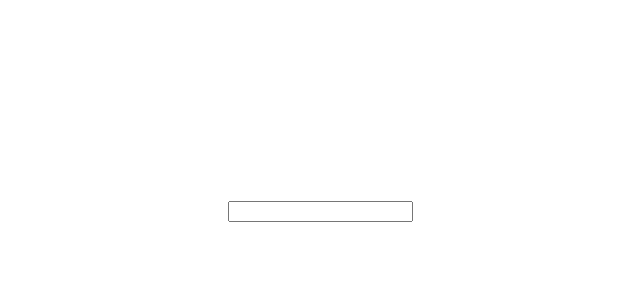
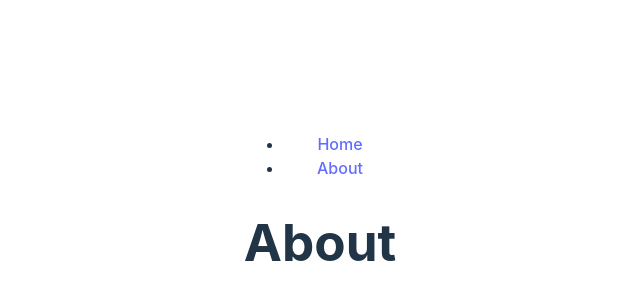
Before and after one commit to castetus/react-2023-q1, a React (Vite) app: page /about in a window 1280 px wide. Shown: the part 190-490 px from the top of the page, without its empty margins (320-960 px from the left). Built offline with nearby package versions, Linux system fonts and the light colour scheme.

Commit message:
feat: add pages & layout

```diff
--- a/package.json
+++ b/package.json
@@ -30,6 +30,7 @@
     "eslint-config-react-app": "^7.0.1",
     "eslint-plugin-prettier": "^4.2.1",
     "prettier": "2.8.4",
+    "react-router-dom": "^6.8.2",
     "typescript": "^4.9.3",
     "vite": "^4.1.0",
     "vite-plugin-eslint": "^1.8.1"
--- a/src/App.tsx
+++ b/src/App.tsx
@@ -1,12 +1,22 @@
 import React from 'react';
 import './App.css';
-import SearchBar from './components/SearchBar/SearchBar';
+import { BrowserRouter, Routes, Route } from 'react-router-dom';
+import Layout from '@/Layout';
+import Home from '@/pages/Home';
+import About from '@/pages/About';
+import NotFound from '@/pages/NotFound';
 
 function App() {
   return (
-    <div className="App">
-      <SearchBar />
-    </div>
+    <BrowserRouter>
+      <Routes>
+        <Route path="/" element={<Layout />}>
+          <Route index element={<Home />} />
+          <Route path="about" element={<About />} />
+          <Route path="*" element={<NotFound />} />
+        </Route>
+      </Routes>
+    </BrowserRouter>
   );
 }
 
--- /dev/null
+++ b/src/Layout.tsx
@@ -0,0 +1,23 @@
+import React from 'react';
+import { Outlet, Link } from 'react-router-dom';
+
+const Layout = () => {
+  return (
+    <>
+      <nav>
+        <ul>
+          <li>
+            <Link to="/">Home</Link>
+          </li>
+          <li>
+            <Link to="/about">About</Link>
+          </li>
+        </ul>
+      </nav>
+
+      <Outlet />
+    </>
+  );
+};
+
+export default Layout;
--- a/src/components/SearchBar/SearchBar.tsx
+++ b/src/components/SearchBar/SearchBar.tsx
@@ -7,19 +7,30 @@ class SearchBar extends React.Component {
     searchQuery: '',
   };
 
+  test(): unknown {
+    console.log(this.state);
+    return this.state;
+  }
+
   componentDidMount(): void {
-    try {
-      const savedQuery = localStorage.getItem(LSKey) || '';
+    const savedQuery = localStorage.getItem(LSKey) || '';
+    if (savedQuery) {
       this.setQuery(savedQuery);
-    } catch (error) {
-      console.log(error);
     }
   }
   componentWillUnmount(): void {
+    // const test = this.test.bind(this);
+    // console.log('unmount');
+    alert(JSON.stringify(this.state));
+    // setTimeout(() => {
+    // console.log('unmount', this.test());
+    // alert(this.state.searchQuery);
     localStorage.setItem(LSKey, this.state.searchQuery);
+    // }, 0);
   }
   setQuery(val: string) {
     this.setState({ searchQuery: val });
+    console.log(this.state);
   }
   render() {
     return (
--- a/src/main.tsx
+++ b/src/main.tsx
@@ -3,8 +3,4 @@ import ReactDOM from 'react-dom/client';
 import App from './App';
 import './index.css';
 
-ReactDOM.createRoot(document.getElementById('root') as HTMLElement).render(
-  <React.StrictMode>
-    <App />
-  </React.StrictMode>
-);
+ReactDOM.createRoot(document.getElementById('root') as HTMLElement).render(<App />);
--- /dev/null
+++ b/src/pages/About.tsx
@@ -0,0 +1,13 @@
+import React from 'react';
+
+class About extends React.Component {
+  render() {
+    return (
+      <div>
+        <h1>About</h1>
+      </div>
+    );
+  }
+}
+
+export default About;
--- /dev/null
+++ b/src/pages/Home.tsx
@@ -0,0 +1,9 @@
+import React from 'react';
+import SearchBar from '@/components/SearchBar/SearchBar';
+
+class Home extends React.Component {
+  render() {
+    return <div></div>;
+  }
+}
+export default Home;
--- /dev/null
+++ b/src/pages/NotFound.tsx
@@ -0,0 +1,13 @@
+import React from 'react';
+
+class NotFound extends React.Component {
+  render() {
+    return (
+      <div>
+        <h1>404</h1>
+      </div>
+    );
+  }
+}
+
+export default NotFound;
```
Also changed, not shown: 1 other file (tests, documents, lock files or other folders).
